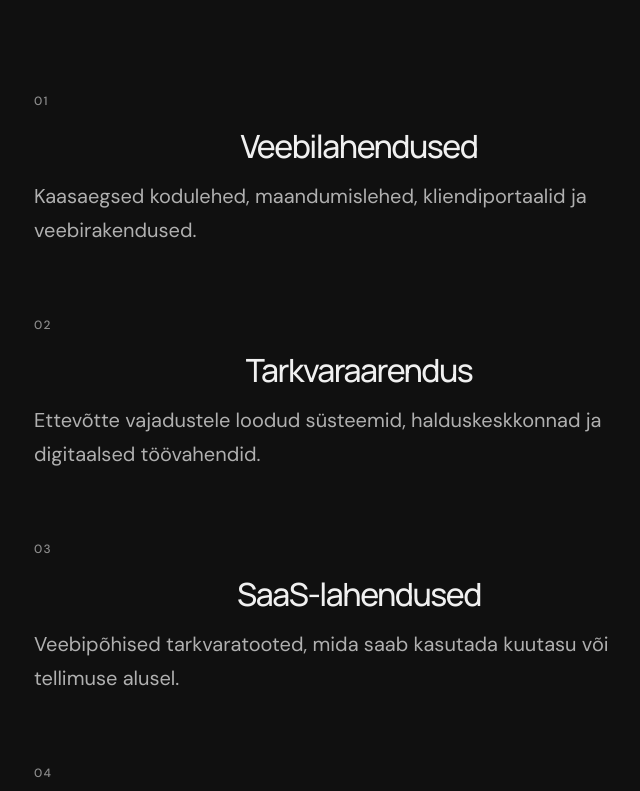
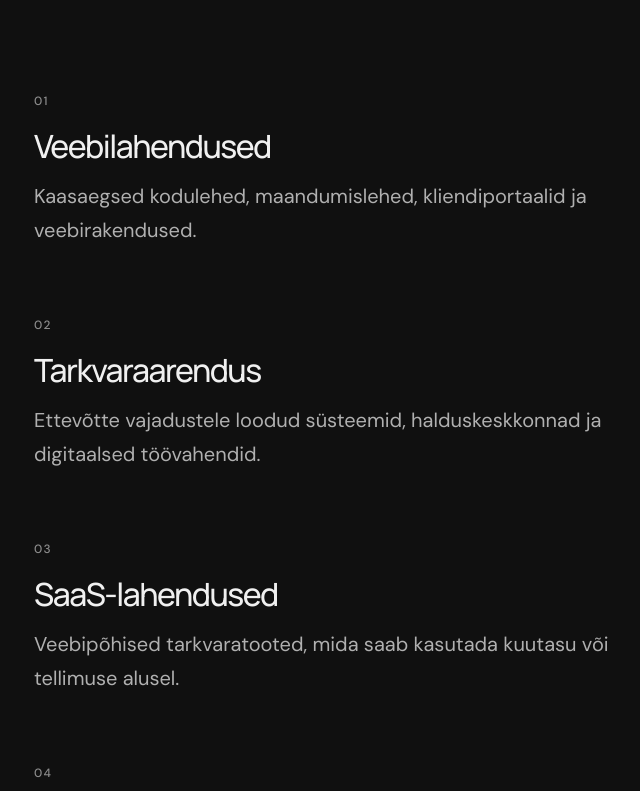
Before and after one commit to LauRRaud/Kyberloome, a Next.js app: page / in a window 1280 px wide. Shown: the part 1009-1800 px from the top of the page, without its empty margins (206-846 px from the left). Built offline with nearby package versions, Linux system fonts and the light colour scheme.

Commit message:
Left align service titles

```diff
--- a/app/globals.css
+++ b/app/globals.css
@@ -120,3 +120,6 @@ footer{border-top:0;padding-top:74px;padding-bottom:42px}
 .footer-bottom>div{justify-content:flex-end}
 .contact-note::before{content:"";display:block;width:30px;height:1px;flex:0 0 auto;background:#d5d5d5}
 @media (max-width:760px){footer{padding-top:56px;padding-bottom:32px}.footer-top{align-items:flex-start;margin-bottom:36px}.footer-bottom{padding-top:0}.contact-note::before{width:24px}}
+
+/* Keep service titles on the same left edge as their numbers and copy. */
+.service h3{display:block;text-align:left}
```
